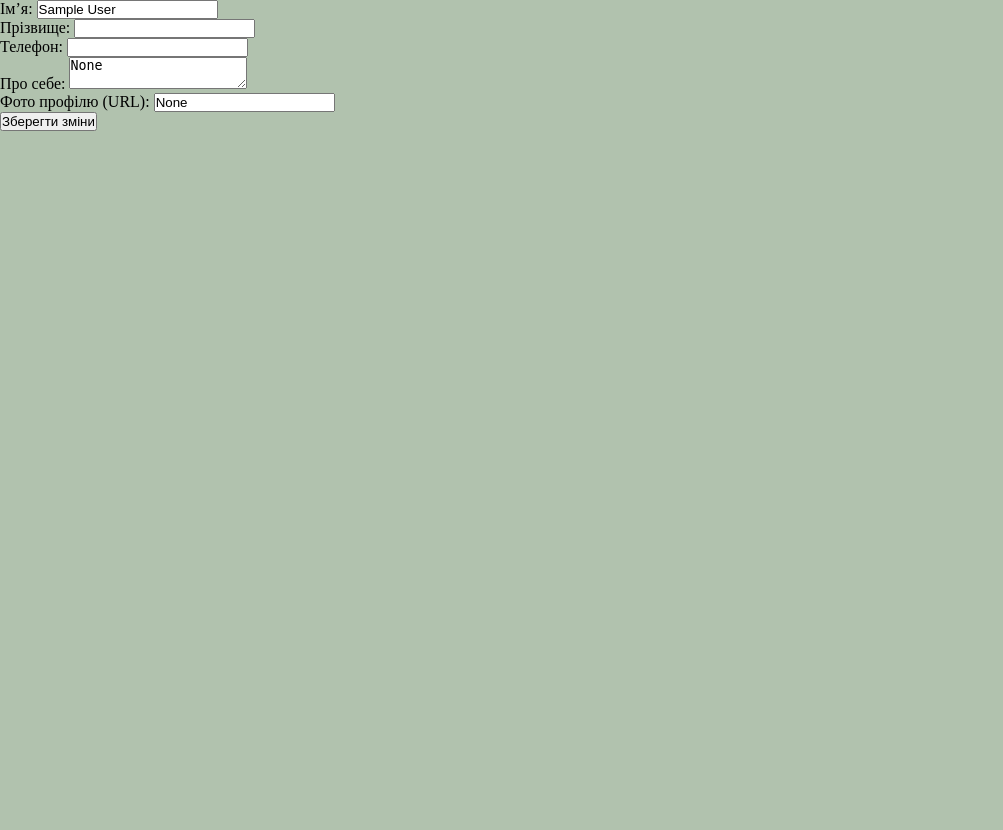
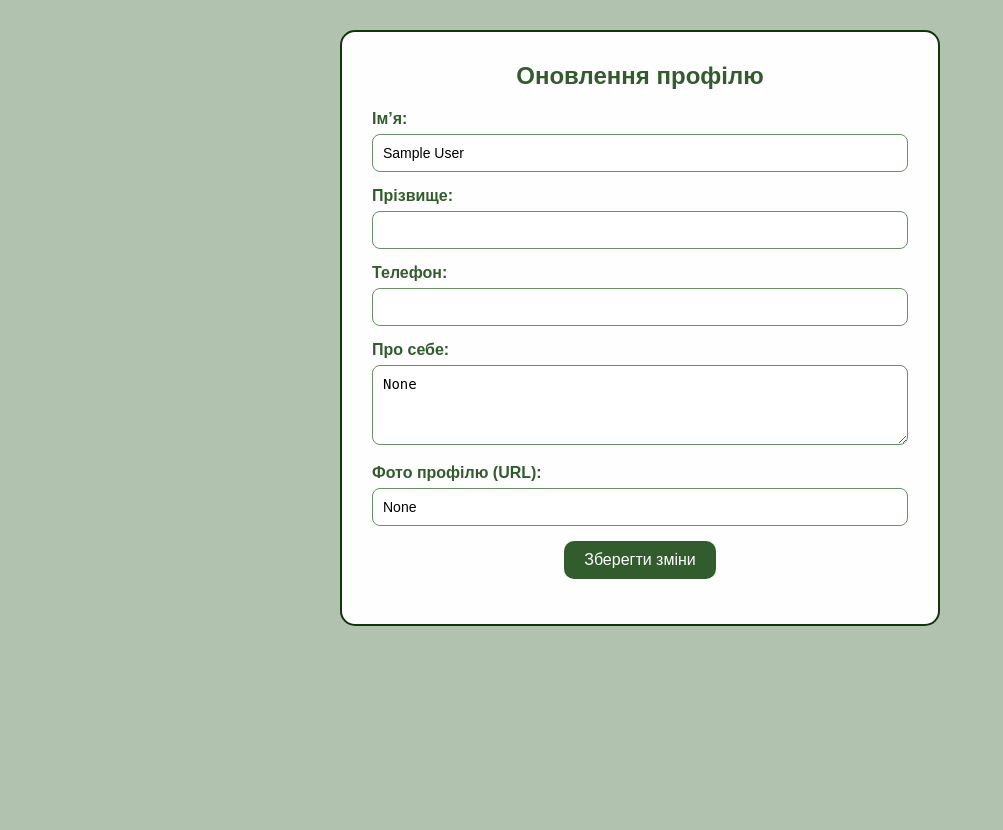
Before and after one commit to PolinaCh14/DevOps-site, a Django app: page /users/update_profile/ in a window 1280 px wide. Shown: the part 60-890 px from the top of the page, without its empty margins (0-1003 px from the left). Before the commit the page ends 191 px from the top, so only its background shows below. Run offline with Django 5.2, Linux system fonts and the light colour scheme; the visitor is signed in with stand-in values (Sample User, id 1).

Commit message:
feat: add ccs style for user page and update user page

```diff
--- a/devopssite/static/css/index.css
+++ b/devopssite/static/css/index.css
@@ -1,3 +1,5 @@
 @import "global.css";
 @import "header.css";
 @import "register.css";
+@import "user.page.css";
+@import "update-profile.css";
--- /dev/null
+++ b/devopssite/static/css/update-profile.css
@@ -0,0 +1,55 @@
+.form-container {
+    max-width: 600px;
+    margin: 30px auto;
+    padding: 30px;
+    border: 2px solid var(--primary-color);
+    border-radius: 15px;
+    background-color: var(--light-text-color);
+    font-family: Arial, sans-serif;
+}
+.form-container h2 {
+    text-align: center;
+    color: var(--secondary-color);
+    margin-bottom: 20px;
+}
+.form-group {
+    margin-bottom: 15px;
+}
+label {
+    display: block;
+    margin-bottom: 6px;
+    font-weight: bold;
+    color: var(--secondary-color);
+}
+input[type="text"],
+textarea {
+    width: 100%;
+    padding: 10px;
+    border: 1px solid var(--secondary-text-color);
+    border-radius: 8px;
+    box-sizing: border-box;
+    font-size: 14px;
+}
+textarea {
+    resize: vertical;
+    min-height: 80px;
+}
+button {
+    background-color: var(--secondary-color);
+    color: var(--light-text-color);
+    padding: 10px 20px;
+    border: none;
+    border-radius: 10px;
+    font-size: 16px;
+    cursor: pointer;
+    transition: background-color 0.3s;
+}
+button:hover {
+    background-color: var(--primary-color);
+}
+@media (max-width: 600px) {
+    .form-container {
+        padding: 20px;
+        margin: 20px;
+    }
+}
--- a/devopssite/templates/update_profile.html
+++ b/devopssite/templates/update_profile.html
@@ -1,22 +1,40 @@
 {% extends "header.html" %}
 {% block content %}
-<form method="post">
-  {% csrf_token %}
-  <label>Ім’я:</label>
-  <input type="text" name="name" value="{{ user.name }}"><br>
+<body>
+    <div class="form-container">
+        <h2>Оновлення профілю</h2>
+        <form method="post">
+            {% csrf_token %}
 
-  <label>Прізвище:</label>
-  <input type="text" name="surname" value="{{ user.surname }}"><br>
+            <div class="form-group">
+                <label for="name">Ім’я:</label>
+                <input type="text" id="name" name="name" value="{{ user.name }}">
+            </div>
 
-  <label>Телефон:</label>
-  <input type="text" name="phone" value="{{ user.phone }}"><br>
+            <div class="form-group">
+                <label for="surname">Прізвище:</label>
+                <input type="text" id="surname" name="surname" value="{{ user.surname }}">
+            </div>
 
-  <label>Про себе:</label>
-  <textarea name="about_me">{{ user.about_me }}</textarea><br>
+            <div class="form-group">
+                <label for="phone">Телефон:</label>
+                <input type="text" id="phone" name="phone" value="{{ user.phone }}">
+            </div>
 
-  <label>Фото профілю (URL):</label>
-  <input type="text" name="profile_picture" value="{{ user.profile_picture }}"><br>
+            <div class="form-group">
+                <label for="about_me">Про себе:</label>
+                <textarea id="about_me" name="about_me">{{ user.about_me }}</textarea>
+            </div>
 
-  <button type="submit">Зберегти зміни</button>
-</form>
+            <div class="form-group">
+                <label for="profile_picture">Фото профілю (URL):</label>
+                <input type="text" id="profile_picture" name="profile_picture" value="{{ user.profile_picture }}">
+            </div>
+
+            <div class="form-group" style="text-align:center;">
+                <button type="submit">Зберегти зміни</button>
+            </div>
+        </form>
+    </div>
+</body>
 {% endblock %}
```
Also changed, not shown: devopssite/static/css/user.page.css (added, +78 -0 lines), devopssite/templates/user.page.html (+25 -2 lines), devopssite/static/photo/default_profile.png (added).
